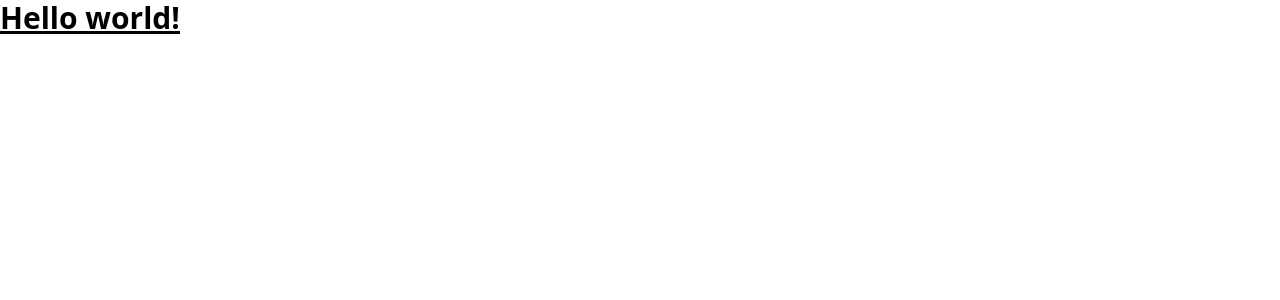
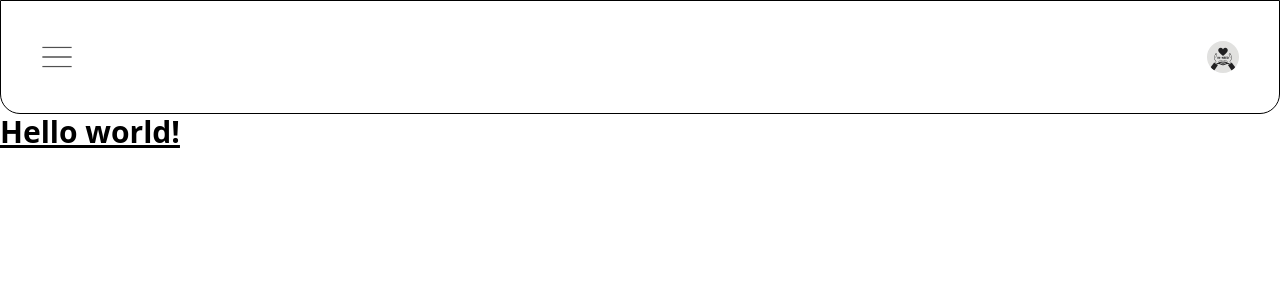
Before and after one commit to GuguM22/In-need-frontend, an Angular app in the folder project/: page / in a window 1280 px wide. Shown: the top 300 px of the page. Built offline with nearby package versions, Linux system fonts and the light colour scheme.

Commit message:
updated app and navbar html; added icons and logo

```diff
--- a/project/src/app/app.html
+++ b/project/src/app/app.html
@@ -1,3 +1,5 @@
+<app-navbar/>
+
 <h1 class="text-3xl font-bold underline">
   Hello world!
 </h1>
--- a/project/src/app/ui/navbar/navbar.html
+++ b/project/src/app/ui/navbar/navbar.html
@@ -1,34 +1,6 @@
 
 
-<nav class="bg-white border-gray-200 dark:bg-gray-900">
-    <div class="flex flex-wrap justify-between items-center mx-auto max-w-screen-xl p-4">
-        <a href="https://flowbite.com" class="flex items-center space-x-3 rtl:space-x-reverse">
-            <img src="https://flowbite.com/docs/images/logo.svg" class="h-8" alt="Flowbite Logo" />
-            <span class="self-center text-2xl font-semibold whitespace-nowrap dark:text-white">Flowbite</span>
-        </a>
-        <div class="flex items-center space-x-6 rtl:space-x-reverse">
-            <a href="tel:5541251234" class="text-sm  text-gray-500 dark:text-white hover:underline">(555) 412-1234</a>
-            <a href="#" class="text-sm  text-blue-600 dark:text-blue-500 hover:underline">Login</a>
-        </div>
-    </div>
+<nav class="flex flex-row justify-between w-screen h-[114px] border-[1px] rounded-b-[20px] p-10">
+    <img src="menu-icon.svg"/>
+    <img class="rounded-full" src="logo.png"/>
 </nav>
-<nav class="bg-gray-50 dark:bg-gray-700">
-    <div class="max-w-screen-xl px-4 py-3 mx-auto">
-        <div class="flex items-center">
-            <ul class="flex flex-row font-medium mt-0 space-x-8 rtl:space-x-reverse text-sm">
-                <li>
-                    <a href="#" class="text-gray-900 dark:text-white hover:underline" aria-current="page">Home</a>
-                </li>
-                <li>
-                    <a href="#" class="text-gray-900 dark:text-white hover:underline">Company</a>
-                </li>
-                <li>
-                    <a href="#" class="text-gray-900 dark:text-white hover:underline">Team</a>
-                </li>
-                <li>
-                    <a href="#" class="text-gray-900 dark:text-white hover:underline">Features</a>
-                </li>
-            </ul>
-        </div>
-    </div>
-</nav>
```
Also changed, not shown: project/public/logo.png (added), project/public/menu-icon.svg (added).
